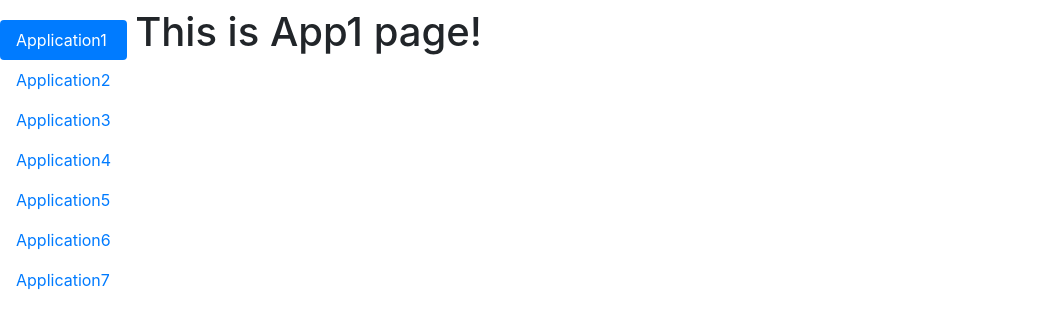
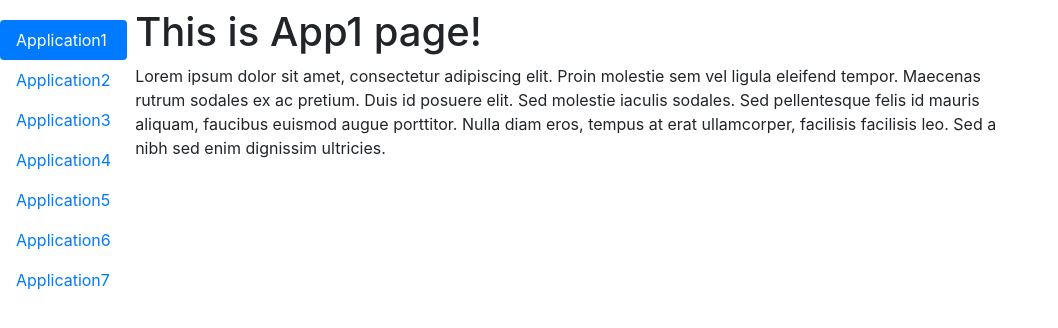
Before and after one commit to blavonne/react_strap, a React (Create React App) app: page / in a window 1280 px wide. Both pictures are taken after a click on the item "Application1". Shown: the top 328 px of the page, without its empty margins (0-1058 px from the left). Built offline with nearby package versions, Linux system fonts and the light colour scheme.

Commit message:
can change content page

```diff
--- a/src/App.css
+++ b/src/App.css
@@ -1,6 +1,8 @@
-.Content, .Navigation {
+.Content, .NavBar {
     display: inline-flex;
 }
+
 .Content {
     padding: .5rem;
+    width: 70%;
 }
--- a/src/App.js
+++ b/src/App.js
@@ -16,8 +16,8 @@ class App extends Component {
 				{id: 6, name: "Application6", active: false, content: "/Application6/"},
 				{id: 7, name: "Application7", active: false, content: "/Application7/"},
 			]
-		};
-		this.setActive = this.setActive.bind(this)
+		}; //можно убрать поле content и сшивать строку в навигации средствами js
+		this.setActive = this.setActive.bind(this) //бинд нужен, чтобы работал setState
 	}
 
 	setActive(id) {
@@ -32,12 +32,10 @@ class App extends Component {
 
 	renderNav() {
 		return (
-			<div className="Navigation">
-				<NavBar
-					apps={this.state.apps}
-					onClick={this.setActive}
-				/>
-			</div>
+			<NavBar
+				apps={this.state.apps}
+				onClick={this.setActive}
+			/>
 		)
 	}
 
--- a/src/components/Content/AppsContent.js
+++ b/src/components/Content/AppsContent.js
@@ -1,8 +1,12 @@
 import React from "react";
 
 const App1 = () => (
-
-		<h1>This is App1 page!</h1>
+	<div>
+		<div>
+			<h1>This is App1 page!</h1>
+		</div>
+		<div>Lorem ipsum dolor sit amet, consectetur adipiscing elit. Proin molestie sem vel ligula eleifend tempor. Maecenas rutrum sodales ex ac pretium. Duis id posuere elit. Sed molestie iaculis sodales. Sed pellentesque felis id mauris aliquam, faucibus euismod augue porttitor. Nulla diam eros, tempus at erat ullamcorper, facilisis facilisis leo. Sed a nibh sed enim dignissim ultricies.</div>
+	</div>
 
 )
 
```
